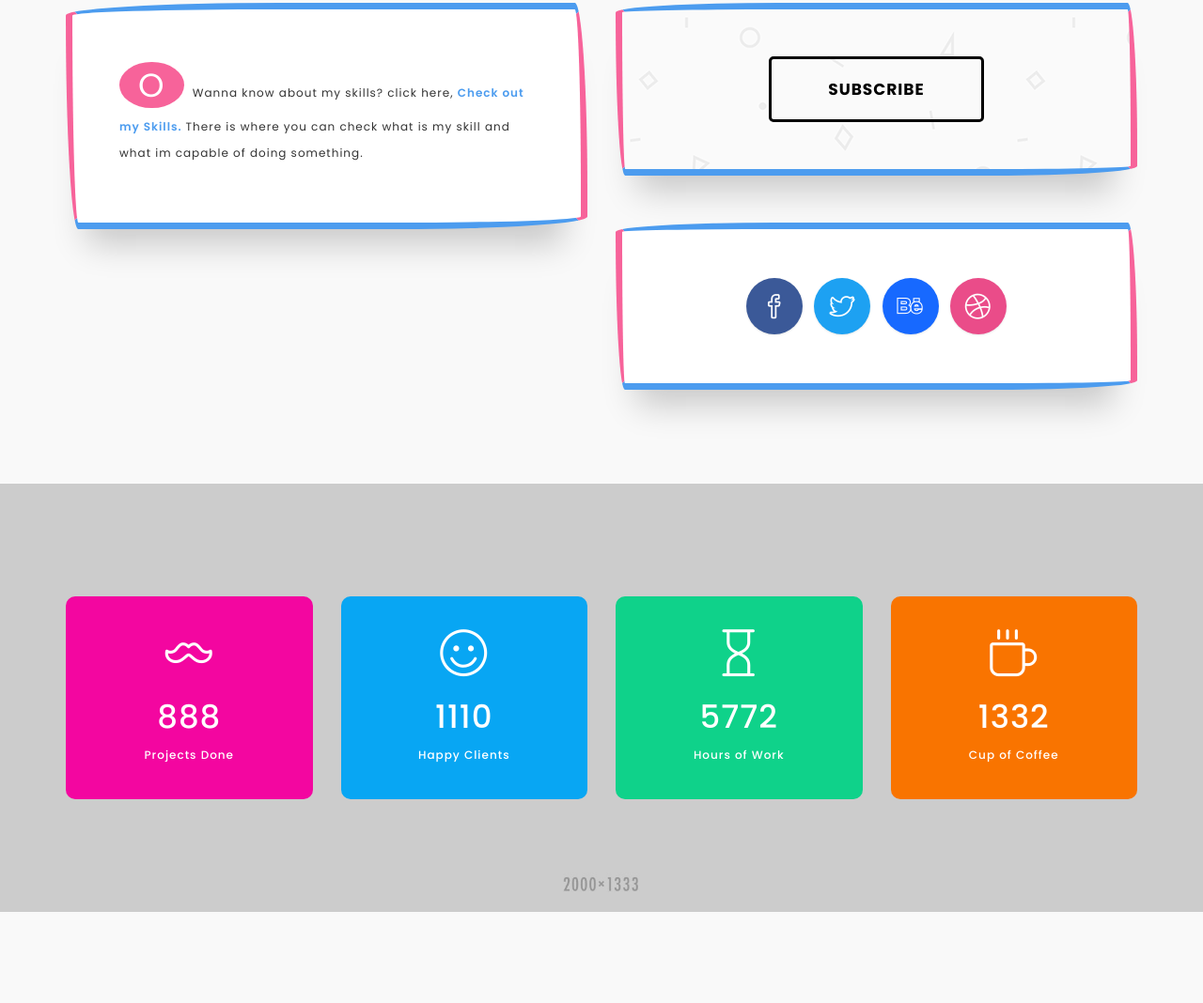
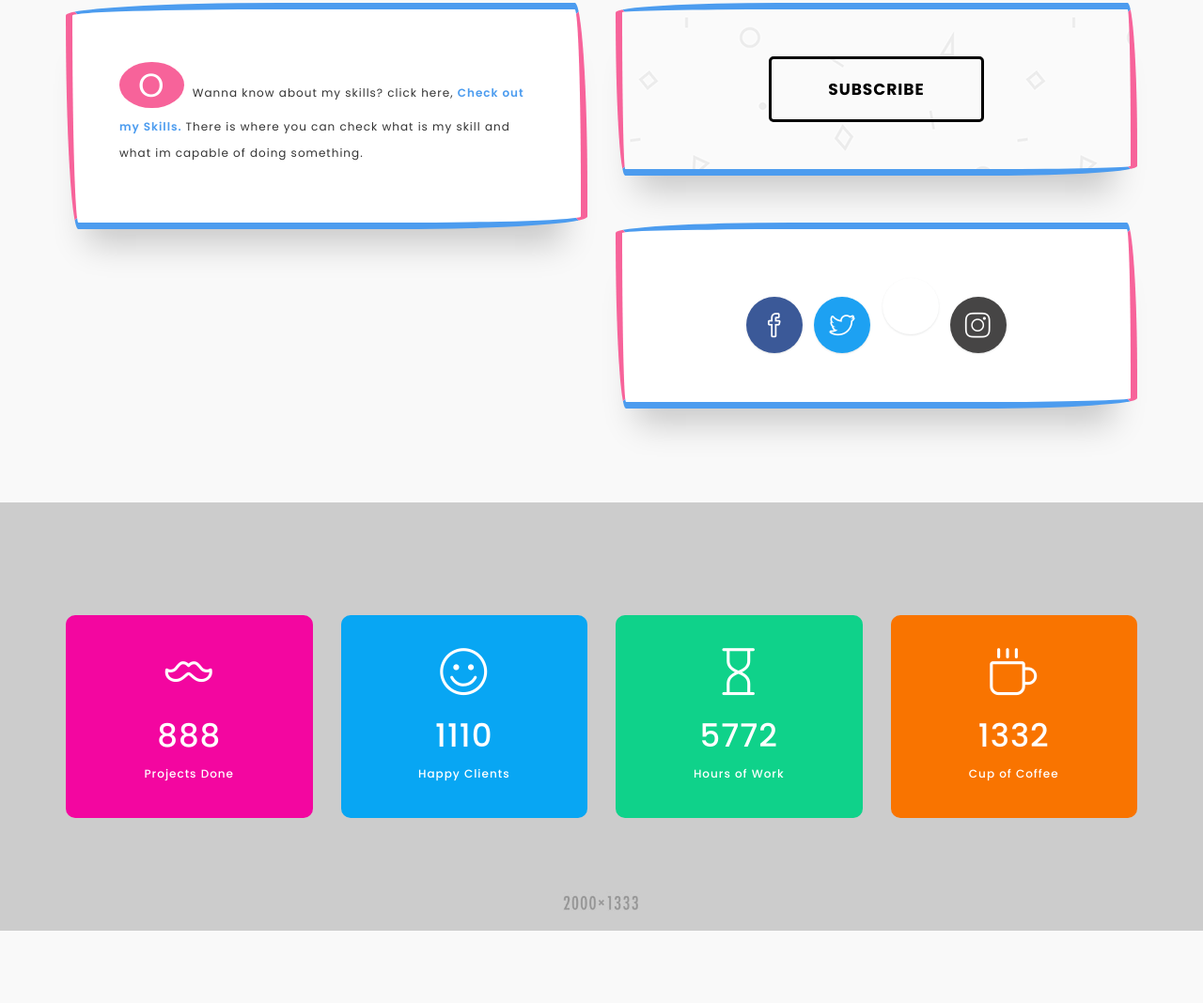
Before and after one commit to ArbyDafa/ArbyPortos, a plain HTML site: page index.html in a window 1280 px wide. Shown: the part 1626-2694 px from the top of the page at 94% size. Drawn offline with Linux system fonts and the light colour scheme.

Commit message:
Update index.html

```diff
--- a/index.html
+++ b/index.html
@@ -249,8 +249,8 @@
                <ul class="social-icon">
                 <li><a href="#" target="_blank" class="facebook"><i class="icon-social-facebook"></i></a></li>
                 <li><a href="#" target="_blank" class="twitter"><i class="icon-social-twitter"></i></a></li>
-                <li><a href="#" target="_blank" class="behance"><i class="icon-social-behance"></i></a></li>
-                <li><a href="#" target="_blank" class="dribbble"><i class="icon-social-dribbble"></i></a></li>
+                <li><a href="#" target="_blank" class="whatsapp"><i class="icon-social-whatsapp"></i></a></li>
+                <li><a href="#" target="_blank" class="instagram"><i class="icon-social-instagram"></i></a></li>
                </ul>
 
                </div>
```
